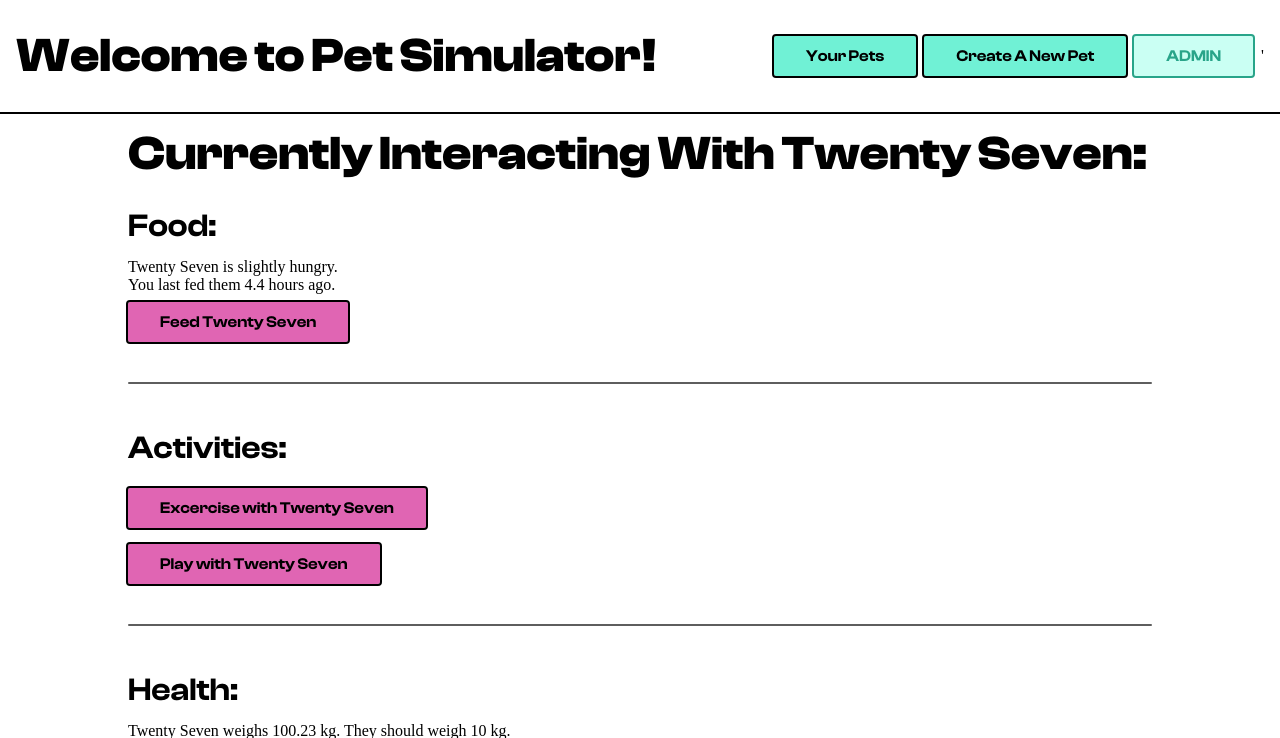
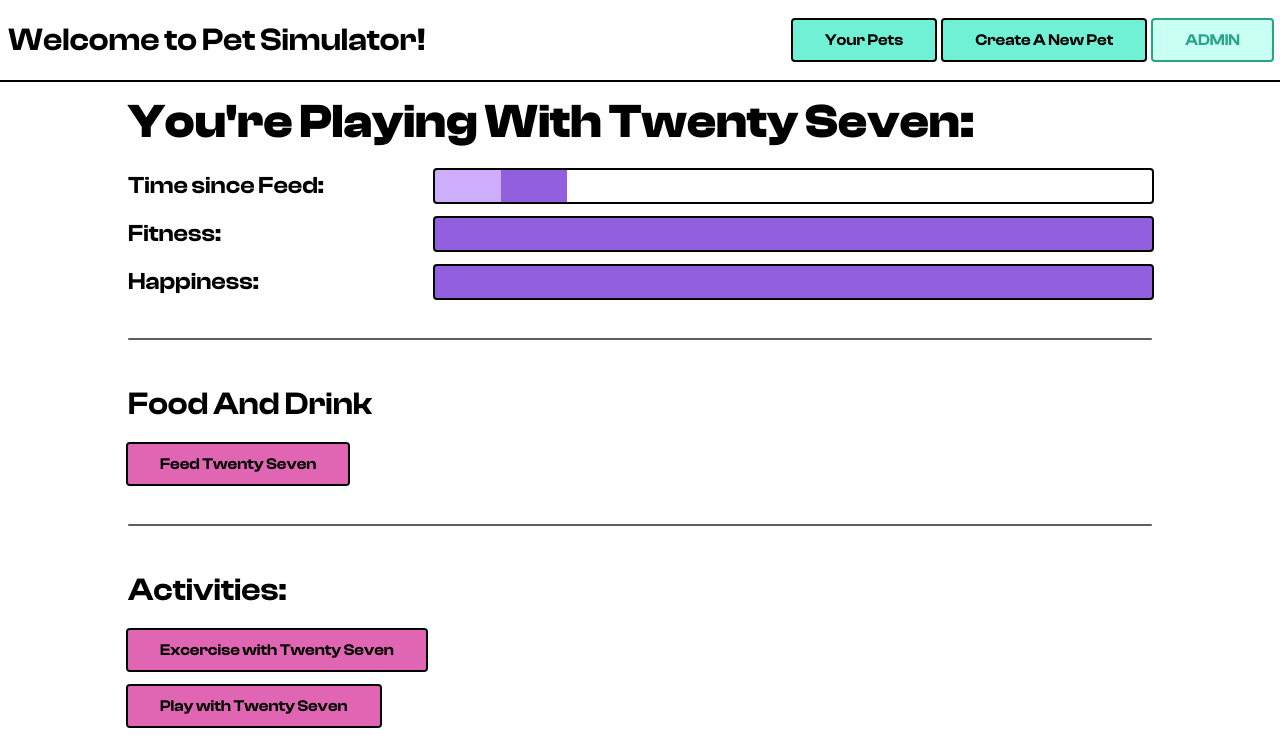
Before and after one commit to Petesails389/PetSimulator, a PHP site: page /managePet.php?id=1 in a window 1280 px wide. Shown: the top 738 px of the page. Run offline with PHP 8.4, Linux system fonts and the light colour scheme; data comes from the database, SQL or seed files in the repository; some web fonts are replaced.

Commit message:
Merge point

```diff
--- a/bounce.css
+++ b/bounce.css
@@ -95,6 +95,9 @@ button:disabled:after, button:disabled:hover:after, button.disabled:focus-visibl
   transform: none;
 }
 
+meter {
+	width: 400px;
+}
 
 h1 {
 	font-size: 64px;
--- a/managePet.php
+++ b/managePet.php
@@ -28,35 +28,50 @@ if ($_SERVER["REQUEST_METHOD"] == "POST") {
   }
 
   echo "<div>";
-  echo "<h2>Currently Interacting With $pet[name]:</h2>";
+  echo "<h2>You're Playing With $pet[name]:</h2>";
   if ($dead[0]) {
     echo "<div>$pet[name] is dead. :(</div>";
     echo "</div>";
   } else {
+    //hunger - time since feed
+    $percent = ($hunger / 48) * 100; //anothing longer than 48 hours will display max hunger
+    $averageExcercise = getAverageActivityTime($pet['id'], "excercise")/60/60;
+    //$p1 = min($percent,min($averageExcercise,8)); //displays the first bit in a lighter colour to show that it's within the healthy range
+    //$p2 = $percentage-$p1;
+    echo "<div class='statistic'>";
+    echo "<h4>Time since Feed:</h4>";
+    echo "<div class='meter'>";
+    echo "<div class='purple-light' id='fill' style='width:$percent%;'></div>";
+    echo "<div class='purple' id='fill' style='width:$percent%;'></div></div></div>";
+
+    //fitness
+    $percent = ($fitness / 10) * 100; //max display is 10 for now as that is default anything higher only affects weight
+    echo "<div class='statistic'>";
+    echo "<h4>Fitness:</h4>";
+    echo "<div class='meter'>";
+    echo "<div class='purple' id='fill' style='width:$percent%;'></div></div></div>";
+
+    //happiness
+    $percent = ($happiness / 30) * 100; //30 is max here if happiness stat every changes
+    echo "<div class='statistic'>";
+    echo "<h4>Happiness:</h4>";
+    echo "<div class='meter'>";
+    echo "<div class='purple' id='fill' style='width:$percent%;'></div></div></div>";
+
+
+    echo "<hr>";
+
+    echo "<h3>Food And Drink</h3>";
     echo "<div>";
-    echo "<h3>Food:</h3>";
-    echo "<div>";
-    echo "<div>$pet[name] is ";
-    if ($hunger < 4) {
-      echo "not hungry.</div>";
-    } elseif ($hunger >= 4 && $hunger < 8) {
-      echo "slightly hungry.</div>";
-    } elseif ($hunger >= 8 && $hunger < 16){
-      echo "hungry.</div>";
-    } elseif ($hunger >= 16 && $hunger < 24) {
-      echo "very hungry.</div>";
-    } else {
-      echo "extremely hungry.</div>";
-    }
-    $displayHunger = round($hunger,1);
-    echo "<div>You last fed them $displayHunger hours ago.</div>";
     echo '<form action="managePet.php" method="post">';
     echo "<input  type='hidden' name='type' value='feed'>";
     echo "<input  type='hidden' name='id' value=$pet[id]>";
     echo "<button  class='pink' type='submit' >Feed $pet[name]</button>";
     echo '</form>';
     echo "</div>";
+
     echo "<hr>";
+
     echo "<h3>Activities:</h3>";
     echo "<div>";
     echo '<form action="managePet.php" method="post">';
@@ -71,7 +86,9 @@ if ($_SERVER["REQUEST_METHOD"] == "POST") {
     echo '</form>';
     echo "</div>";
     echo "</card>";
+
     echo "<hr>";
+
     echo "<h3>Health:</h3>";
     echo "<div>";
     echo "<div>$pet[name] weighs $weight kg. They should weigh $idealWeight kg.</div>";
@@ -99,7 +116,6 @@ if ($_SERVER["REQUEST_METHOD"] == "POST") {
     echo "<br>";
     echo "</div>";
     echo "</div>";
-    echo "</div>";
   }
   pageEnd();
 }
--- a/pageStart.php
+++ b/pageStart.php
@@ -2,7 +2,7 @@
 <div class="main">
   <nav>
     <div class="title">
-      <h2>Welcome to Pet Simulator!</h2>
+      <h3>Welcome to Pet Simulator!</h3>
     </div>
     <div class="navButtons">
       <button class="cyan" onclick='window.location.href="petList.php";'>Your Pets</button>
@@ -13,7 +13,7 @@
           echo 'disabled=""';
         }
       ?>
-      >ADMIN</button>'
+      >ADMIN</button>
     </div>
   </nav>
   <div class="content">
--- a/petList.php
+++ b/petList.php
@@ -24,9 +24,9 @@ if (count($pets) > 0){
 
 
     if ($pet['dead']==1) {
+      echo "<card onclick='togglePetDetails($pet[id])'>";
+    } else {
       echo "<card class='purple' onclick='togglePetDetails($pet[id])'>";
-    } else {
-      echo "<card class='cyan' onclick='togglePetDetails($pet[id])'>";
     }
     echo "<div class='cardContents'>";
     echo "<div class='petName'>";
--- a/style.css
+++ b/style.css
@@ -36,7 +36,7 @@ nav {
 	display: flex;
 	justify-content: space-between;
 	align-items: center;
-	padding: 16px;
+	padding: 8px;
 	border-bottom: 2px solid var(--black);
 	background: var(--white);
 	z-index: 2;
@@ -86,7 +86,7 @@ card {
   display: none;
 }
 
-.petName, .Actions{
+.petName, .Actions {
 	display: flex;
 	flex-direction: row;
 	justify-content: space-between;
@@ -97,3 +97,62 @@ card {
 	align-items: center;
 	gap: 	16px;
 }
+
+.statistic{
+	display: flex;
+	flex-direction: row;
+	justify-content: space-between;
+	width: 100%;
+}
+
+.statistic h4{
+	flex-grow: 2;
+}
+
+.meter {
+	display: flex;
+	flex-direction: row;
+	width: 70%;
+	height: 32px;
+	background-color: var(--white);
+	border-radius: 2px;
+	outline: 2px solid var(--black);
+	margin: auto auto auto 16px;
+}
+
+.meter #fill {
+	width: 50%;
+	height: 100%;
+	background-color: var(--gray);
+}
+
+.meter #fill.cyan {
+	background-color: var(--cyan-normal);
+}
+.meter #fill.pink {
+	background-color: var(--pink-normal);
+}
+.meter #fill.yellow {
+	background-color: var(--cyyellowan-normal);
+}
+.meter #fill.blue {
+	background-color: var(--cybluean-normal);
+}
+.meter #fill.purple {
+	background-color: var(--purple-normal);
+}
+.meter #fill.cyan-light {
+	background-color: var(--cyan-light);
+}
+.meter #fill.pink-light {
+	background-color: var(--pink-light);
+}
+.meter #fill.yellow-light {
+	background-color: var(--cyyellowan-light);
+}
+.meter #fill.blue-light {
+	background-color: var(--cybluean-light);
+}
+.meter #fill.purple-light {
+	background-color: var(--purple-light);
+}
```
